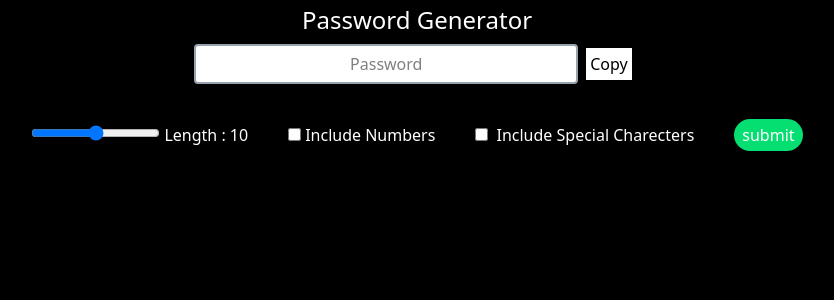
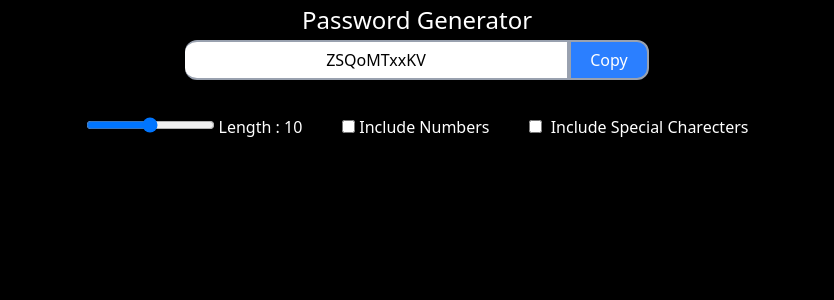
Before and after one commit to 10Pratik01/Basic_password_generator, a React (Vite) app: page / in a window 1280 px wide. Shown: the top 300 px of the page, without its empty margins (223-1057 px from the left). Built offline with nearby package versions, Linux system fonts and the light colour scheme.

Commit message:
Using useEffect

```diff
--- a/src/App.jsx
+++ b/src/App.jsx
@@ -1,7 +1,4 @@
-import { useState, useCallback, useRef } from 'react'
-import reactLogo from './assets/react.svg'
-import viteLogo from '/vite.svg'
-
+import { useState, useCallback, useEffect } from 'react'
 
 function App() {
   const[length, setLength] = useState(10);
@@ -9,6 +6,7 @@ function App() {
   const[special, setSpecial] = useState(false)
   const[password, setPassword] = useState('')
 
+ //function to generate the password
   const passwordGenerator = useCallback(() => {
     let pass = ''
     let str = 'abcdefghijklmnopqrstuvwxyzABCDEFGHIJKLMNOPQRSTUVWXYZ'
@@ -19,27 +17,35 @@ function App() {
       pass += str.charAt(Math.floor(Math.random() * str.length))
     }
     setPassword(pass)
-  }, [number, special, length]);
+  }, [number, special, length, setPassword]);
+
+ //using useEffect to call the passwordGenerator function
+  useEffect(() => {
+    passwordGenerator()
+  }, [length, number, special, passwordGenerator])
 
   return (
     <>
+      {/* Header */}
       <h1 className="flex items-center justify-center">
         <span className="text-white p-1 text-2xl">Password Generator</span>
       </h1>
 
-<div className='flex flex-col items-center justify-center' id='maindiv'>
+      <div className='flex flex-col items-center justify-center' id='maindiv'>
+      {/* displaying the password */}
         <div id='password'>
           <input
           type="text"
           value={password}
-          className='w-96 h-10 p-2 border-2 border-gray-400 rounded bg-white text-center text-black'
+          className='w-96 h-10 p-2 border-2 border-gray-400 border-l-0 rounded-xl rounded-br-none rounded-tr-none bg-white text-center  text-black'
           placeholder='Password'
           onChange={(e) => {e.target.value}}
           readOnly
           />
-          <button className='border-2px border-black m-2 cursor-pointer bg-white text-black rounded-30 p-1'>Copy</button>
+          <button className='border-2 h-10 w-20 rounded-tr-xl rounded-br-xl border-gray-400 cursor-pointer bg-blue-500 text-white rounded-30 p-1 hover:bg-blue-800'>Copy</button>
         </div>
 
+        {/* inputs for the password generator */}
         <div id="inputs">
           <input type="range" min="4" max="16" id='ran' name='ran' value={length} onChange={(e) => {setLength(e.target.value)}} className='mr-1 cursor-grab'/>
           <label for="ran" className='cursor-pointer'>Length : {length}</label>
@@ -50,7 +56,10 @@ function App() {
           <input type="checkbox" name='special' id='special' value={special}  onChange={() => {setSpecial((prev)=>!prev) ;}} className='ml-10 mr-1 cursor-pointer'/>
           <label for='special' className='cursor-pointer'> Include Special Charecters</label>
 
-          <button onClick={()=>{passwordGenerator()}} className='ml-10 bg-green-400 text-white p-2 pt-1 pb-1 rounded-2xl hover:bg-green-600 cursor-pointer' >submit</button>
+          {/* Using the button to call the passwordGenerator function */}
+
+          {/* <button onClick={()=>{passwordGenerator()}} className='ml-10 bg-green-400 text-white p-2 pt-1 pb-1 rounded-2xl hover:bg-green-600 cursor-pointer' >submit</button> */}
+
         </div>
       </div>
     </>
```
